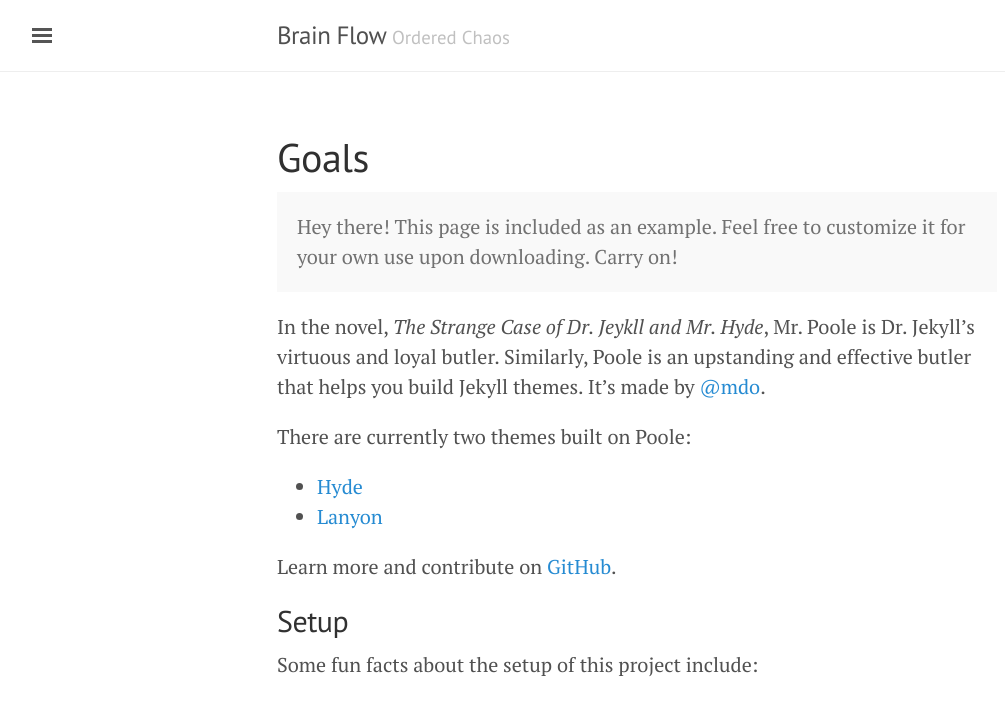
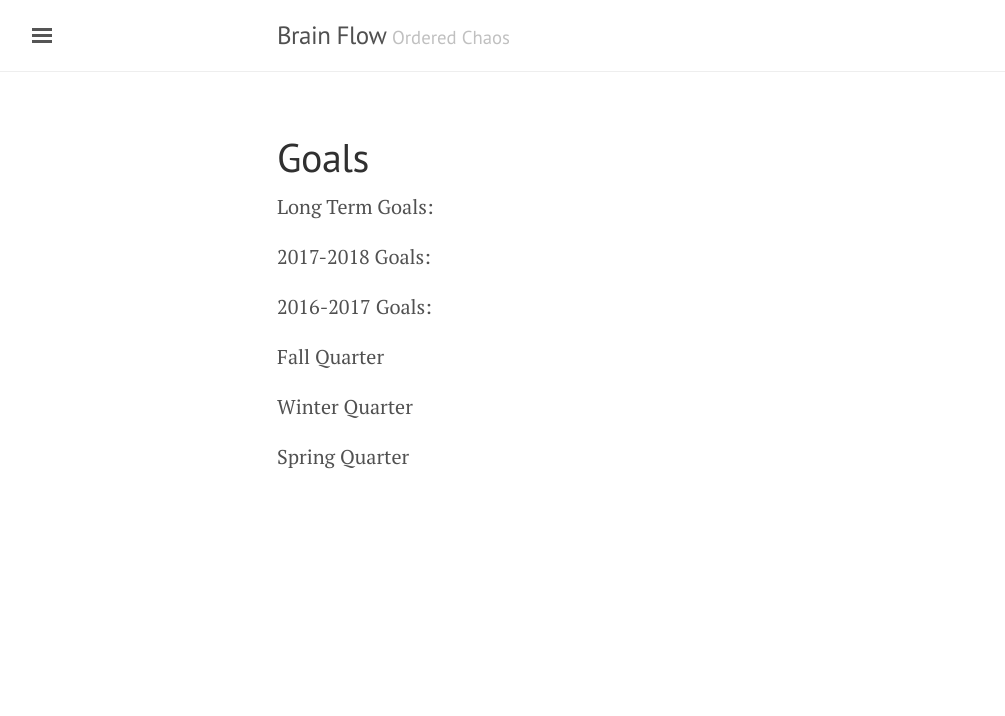
Before and after one commit to bjchia/bjchia.github.io, a Jekyll site: the page built from goals.md, in a window 1280 px wide. Shown: the top 716 px of the page, without its empty margins (3-1008 px from the left). Built offline with Jekyll 4.4.1, drawn with Linux system fonts in a browser that asks for light colours.

Commit message:
Update goals.md

```diff
--- a/goals.md
+++ b/goals.md
@@ -3,19 +3,15 @@
 title: Goals
 ---
 
-<p class="message">
-  Hey there! This page is included as an example. Feel free to customize it for your own use upon downloading. Carry on!
-</p>
 
-In the novel, *The Strange Case of Dr. Jeykll and Mr. Hyde*, Mr. Poole is Dr. Jekyll's virtuous and loyal butler. Similarly, Poole is an upstanding and effective butler that helps you build Jekyll themes. It's made by [@mdo](https://twitter.com/mdo).
+Long Term Goals:
 
-There are currently two themes built on Poole:
+2017-2018 Goals:
 
-* [Hyde](http://hyde.getpoole.com)
-* [Lanyon](http://lanyon.getpoole.com)
+2016-2017 Goals:
 
-Learn more and contribute on [GitHub](https://github.com/poole).
+Fall Quarter
 
-## Setup
+Winter Quarter
 
-Some fun facts about the setup of this project include:
+Spring Quarter
```
